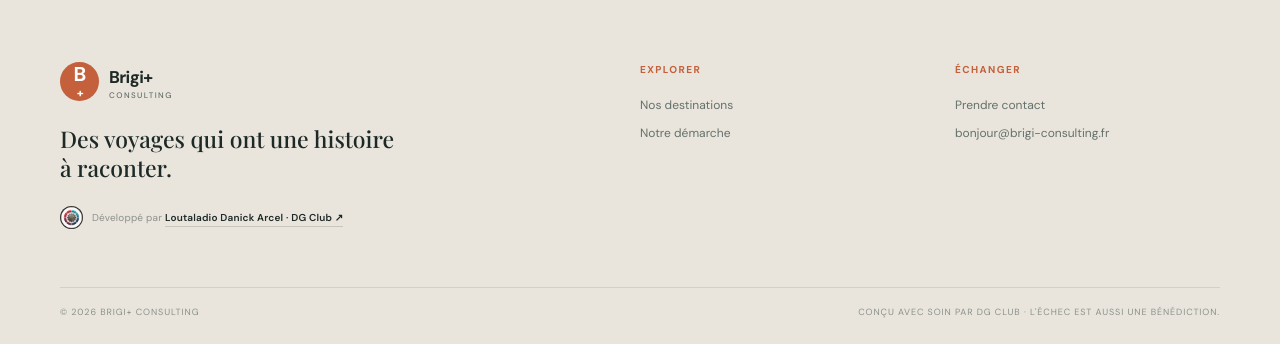
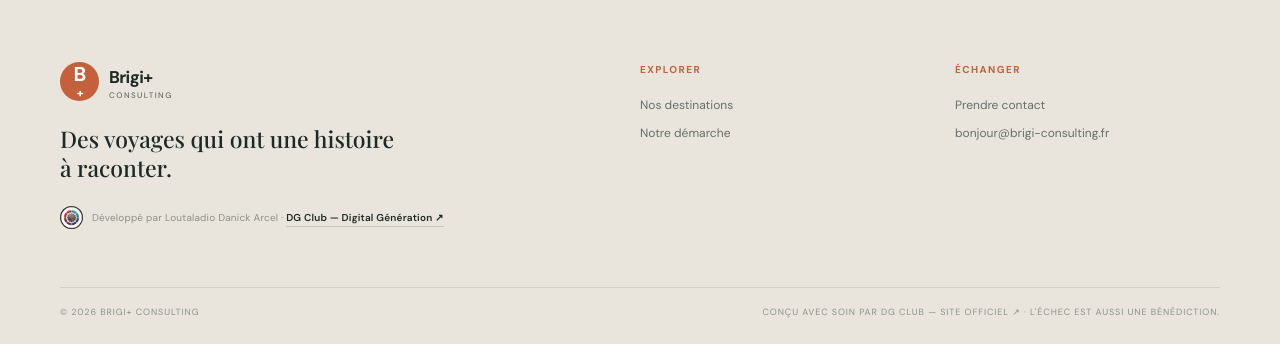
Before and after one commit to Loutaladio/Projet_Django_Brigi-Consulting, a Django app: template templates/accueil.html in a window 1280 px wide. Shown: the part 1655-1999 px from the top of the page. Run offline with Django 4.2, Linux system fonts and the light colour scheme; the template is opened without the code that fills it, so the values that code supplies are empty; some web fonts are replaced.

Commit message:
Link footer to official DG Club website

```diff
--- a/templates/base.html
+++ b/templates/base.html
@@ -37,13 +37,13 @@
                 <p class="footer-intro">Des voyages qui ont une histoire<br>à raconter.</p>
                 <div class="creator-credit">
                     <img src="{% static 'images/dg-club-logo.webp' %}" alt="DG Club">
-                    <span>Développé par <a href="https://loutaladiodanickarcel.vercel.app/" target="_blank" rel="noopener">Loutaladio Danick Arcel · DG Club ↗</a></span>
+                    <span>Développé par Loutaladio Danick Arcel · <a href="https://dgclubofficiel.vercel.app/" target="_blank" rel="noopener" title="Visiter le site officiel de DG Club">DG Club — Digital Génération ↗</a></span>
                 </div>
             </div>
             <div><h3>Explorer</h3><a href="{% url 'voyages:destinations' %}">Nos destinations</a><a href="{% url 'voyages:a_propos' %}">Notre démarche</a></div>
             <div><h3>Échanger</h3><a href="{% url 'voyages:contact' %}">Prendre contact</a><p>bonjour@brigi-consulting.fr</p></div>
         </div>
-        <div class="container footer-bottom"><span>© 2026 Brigi+ Consulting</span><span>Conçu avec soin par DG Club · L'échec est aussi une bénédiction.</span></div>
+        <div class="container footer-bottom"><span>© 2026 Brigi+ Consulting</span><span>Conçu avec soin par <a href="https://dgclubofficiel.vercel.app/" target="_blank" rel="noopener">DG Club — site officiel ↗</a> · L'échec est aussi une bénédiction.</span></div>
     </footer>
 </body>
 </html>
```
Also changed, not shown: README.md, 1 other file.
